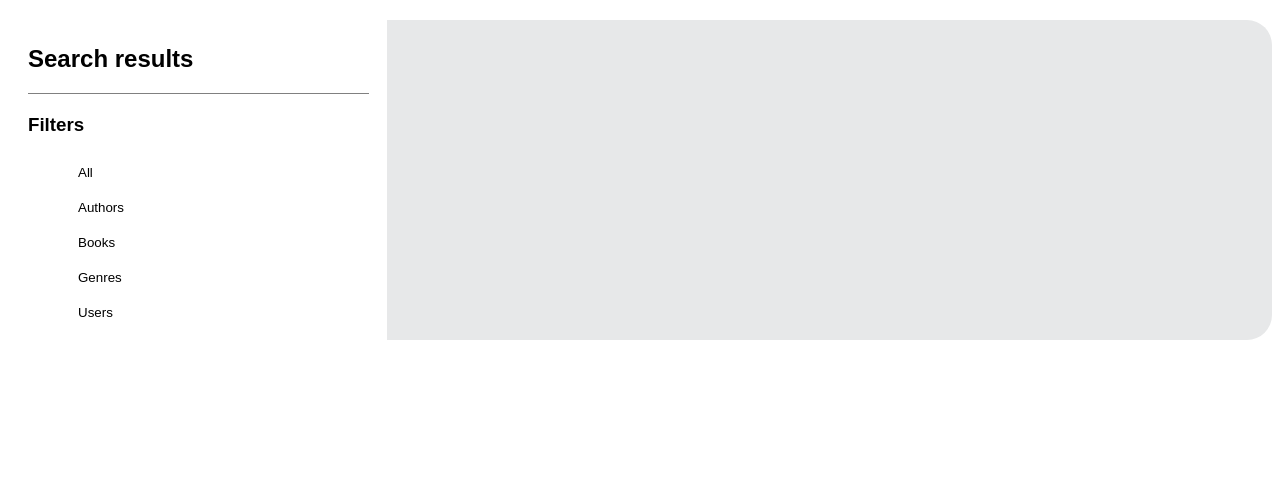
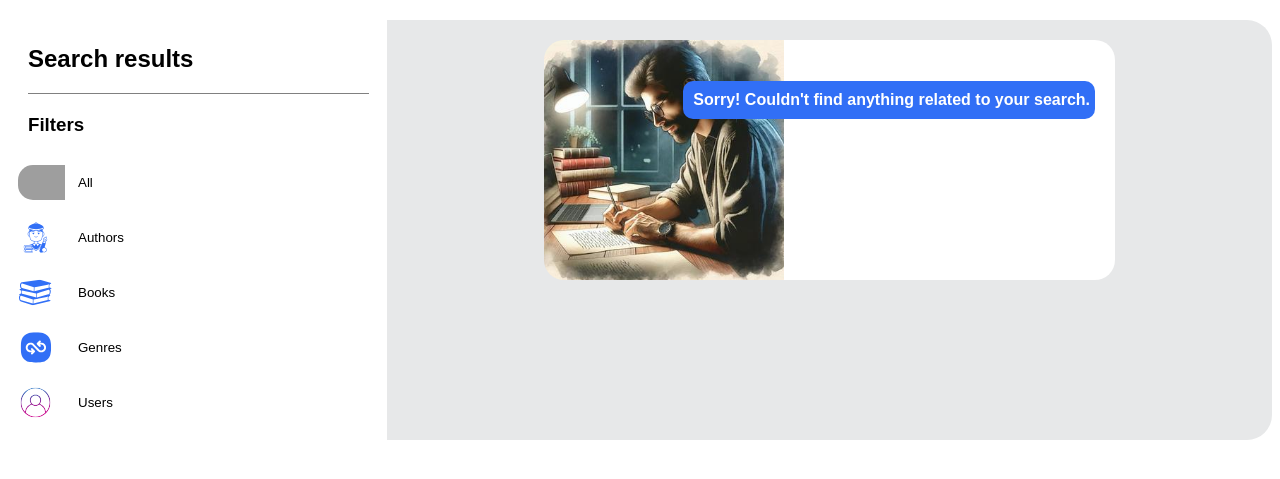
Before and after one commit to Scion-Kin/Libly, a Flask app: template web_client/templates/search_results.html in a window 1280 px wide. Shown: the part 50-529 px from the top of the page. Run offline with Flask 3, Linux system fonts and the light colour scheme; the template is opened without the code that fills it, so the values that code supplies are empty; grey boxes are pictures that could not be loaded.

Commit message:
Frontend development ongoing. The search results page looks appealing and filtering is now functional.

```diff
--- a/web_client/static/styles/search_results.css
+++ b/web_client/static/styles/search_results.css
@@ -40,12 +40,36 @@ aside h3,  aside h2 {
     background-color: #e7e8e9;
 }
 
+#all, #authors, #books, #genres, #users {
+    background-image: url('../images/select-all.svg');
+    background-position: left;
+    background-repeat: no-repeat;
+    background-size: contain;
+    margin: 10px 0px;
+}
+
+#authors {
+    background-image: url('../images/select-author.svg');
+}
+
+#books {
+    background-image: url('../images/select-books.svg')
+}
+
+#genres {
+    background-image: url('../images/select-genres.svg');
+}
+
+#users {
+    background-image: url('../images/select-users.svg');
+}
+
 #results {
     width: 70%;
     background-color: #e7e8e9;
 }
 
-.author, .book, .genre, .user {
+.author, .book, .genre, .user, .not-found {
     width: 60%;
     height: 200px;
     border-radius: 20px;
@@ -60,6 +84,11 @@ aside h3,  aside h2 {
 
 .book {
     background-image: url('../images/vintage-book.png');
+}
+
+.book .description {
+    position: relative;
+    top: 60px;
 }
 
 .genre {
--- a/web_client/templates/search_results.html
+++ b/web_client/templates/search_results.html
@@ -21,6 +21,7 @@
     </nav>
 </aside>
 <section id="results">
+{% if found == True %}
     {% if authors %}
         {% for author in authors %}
             <section class="author">
@@ -72,6 +73,15 @@
             </section>
         {% endfor %}
     {% endif %}
+{% else %}
+<section class="not-found">
+    <section class="description">
+        <h4 class="title">
+            Sorry! Couldn't find anything related to your search.
+        </h4>
+    </section>
+</section>
+{% endif %}
 </section>
 {% endif %}
 {% endblock %}
```
Also changed, not shown: web_client/static/scripts/search_results.js (+47 -6 lines), web_client/static/images/select-all.svg (added), web_client/static/images/select-author.svg (added), web_client/static/images/select-books.svg (added), web_client/static/images/select-genres.svg (added), web_client/static/images/select-users.svg (added).
